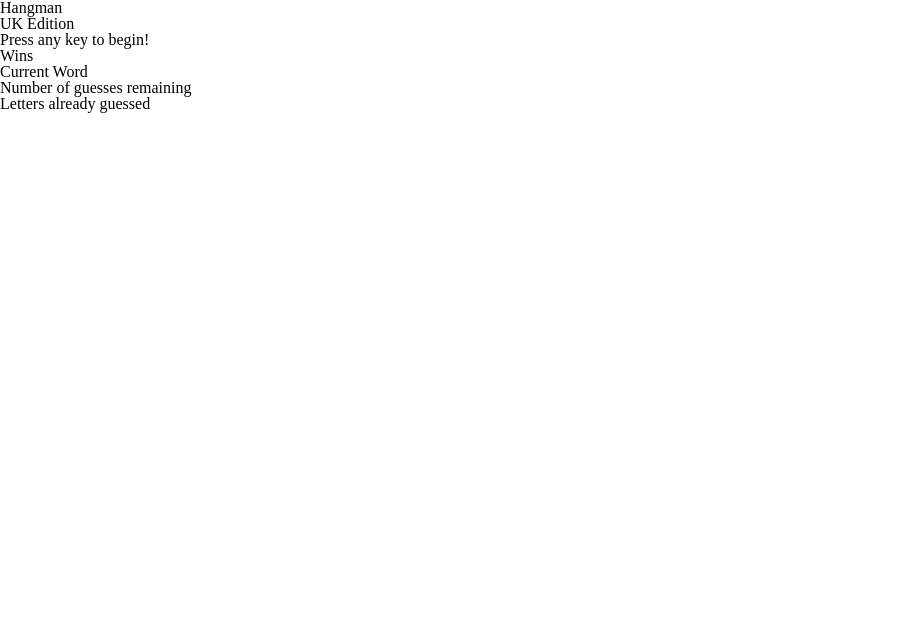
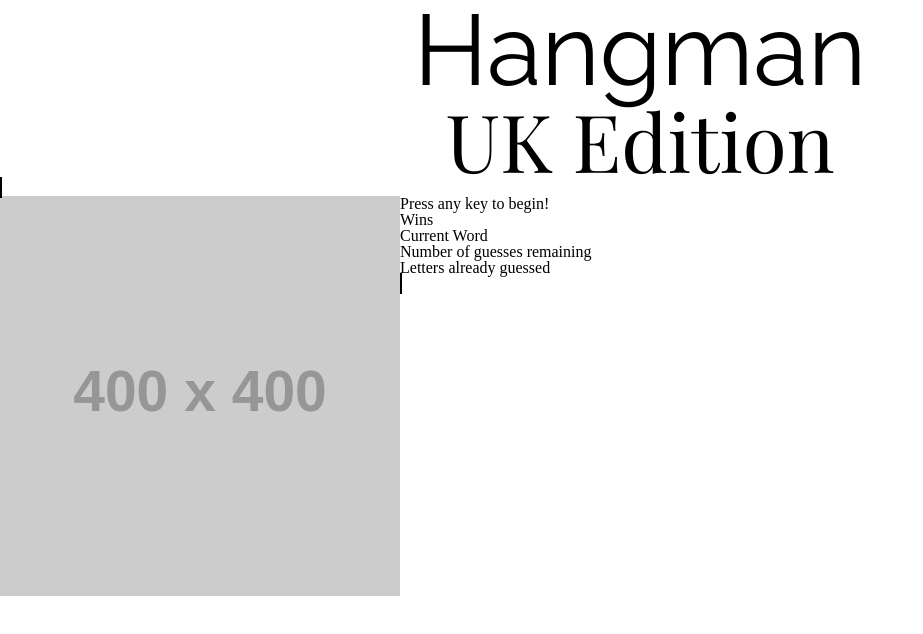
Before and after one commit to seanbelverstone/Word-Guess-Game, a plain HTML site: page index.html in a window 1280 px wide. Shown: the whole page, without its empty margins (0-923 px from the left). Drawn offline with nearby package versions, Linux system fonts and the light colour scheme; placeholder pictures from the web are drawn by us.

Commit message:
Finished html template. Begun adding css - added fonts from GoogleFonts and saved them in comments below. Also added classes to the left and right columns of my main body section. Added in placeholder image and styled the headings.

```diff
--- a/assets/css/style.css
+++ b/assets/css/style.css
@@ -0,0 +1,32 @@
+.heading {
+    text-align: center;
+    font-family:
+}
+
+#hangmanTitle {
+    font-family: 'Raleway', sans-serif;
+    font-size: 100px;
+}
+
+#subheading {
+    font-family: 'Playfair Display', serif;
+    font-size: 80px;
+}
+
+.mainBody {
+    border: 2px solid black;
+}
+
+.image {
+    float: left;
+}
+
+.rightParagraph {
+    float: right;
+}
+
+
+
+/* Fonts taken from GoogleFonts
+font-family: 'Raleway', sans-serif; - title
+font-family: 'Playfair Display', serif; - english looking font */
--- a/index.html
+++ b/index.html
@@ -1,9 +1,12 @@
 <!DOCTYPE html>
 <html>
+
 <head>
+    <meta name="viewport" content="width=device-width, initial-scale=1">
     <title>Hangman - UK Edition!</title>
     <link rel="stylesheet" type = "text/css" href="assets/css/reset.css">
     <link rel="stylesheet" type = "text/css" href="assets/css/style.css">
+    <link href="https://fonts.googleapis.com/css?family=Playfair+Display|Raleway&display=swap" rel="stylesheet">
 </head>
 <body>
 
@@ -16,8 +19,9 @@
     <div class="row">
         <div class="col-lg-6">
             <!-- Changing image goes here -->
+            <a class="image" href="https://placeholder.com"><img src="https://via.placeholder.com/400"></a>
         </div>
-        <div class="col-lg-6">
+        <div class="col-lg-6" id="rightParagraph">
             <p>Press any key to begin!</p>
             <p>Wins</p>
             <p>Current Word</p>
```
